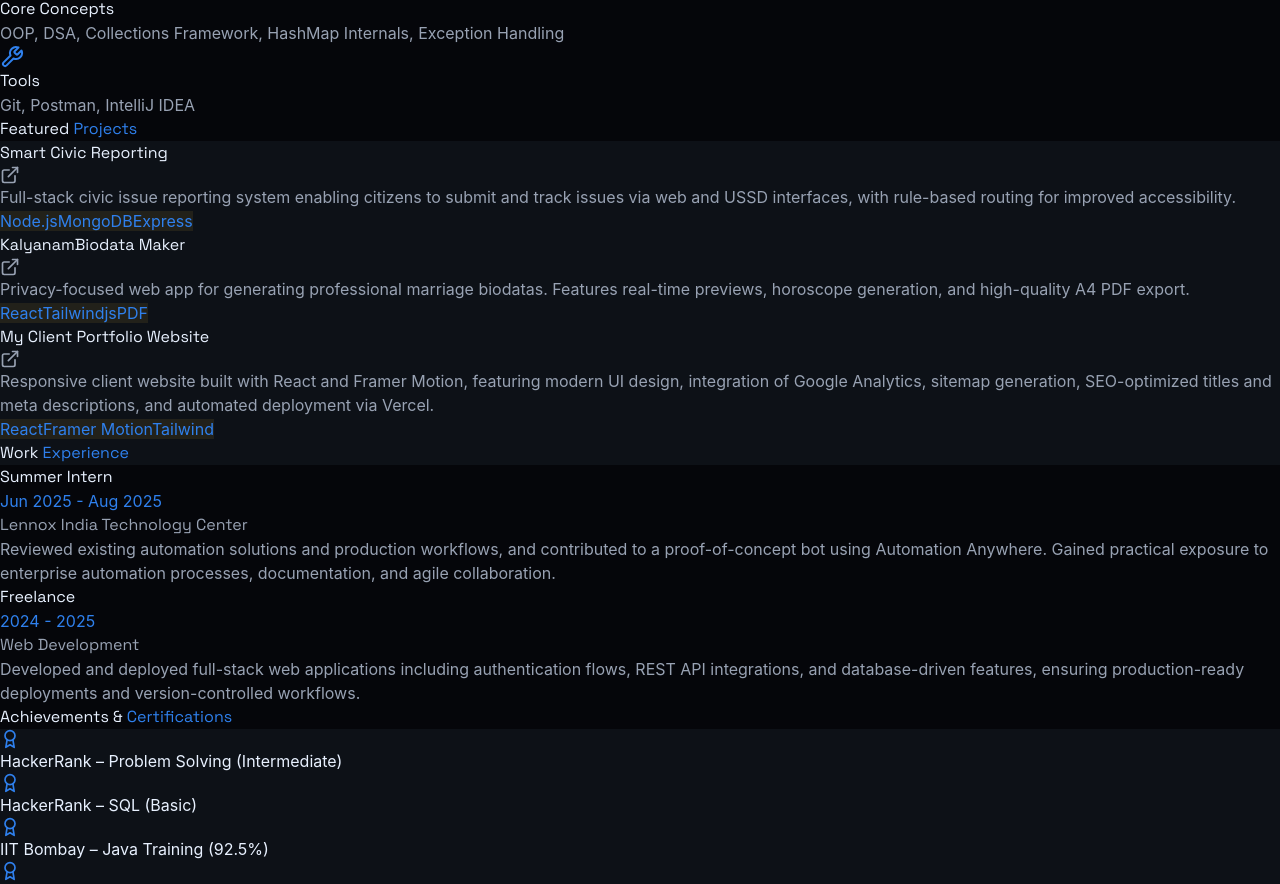
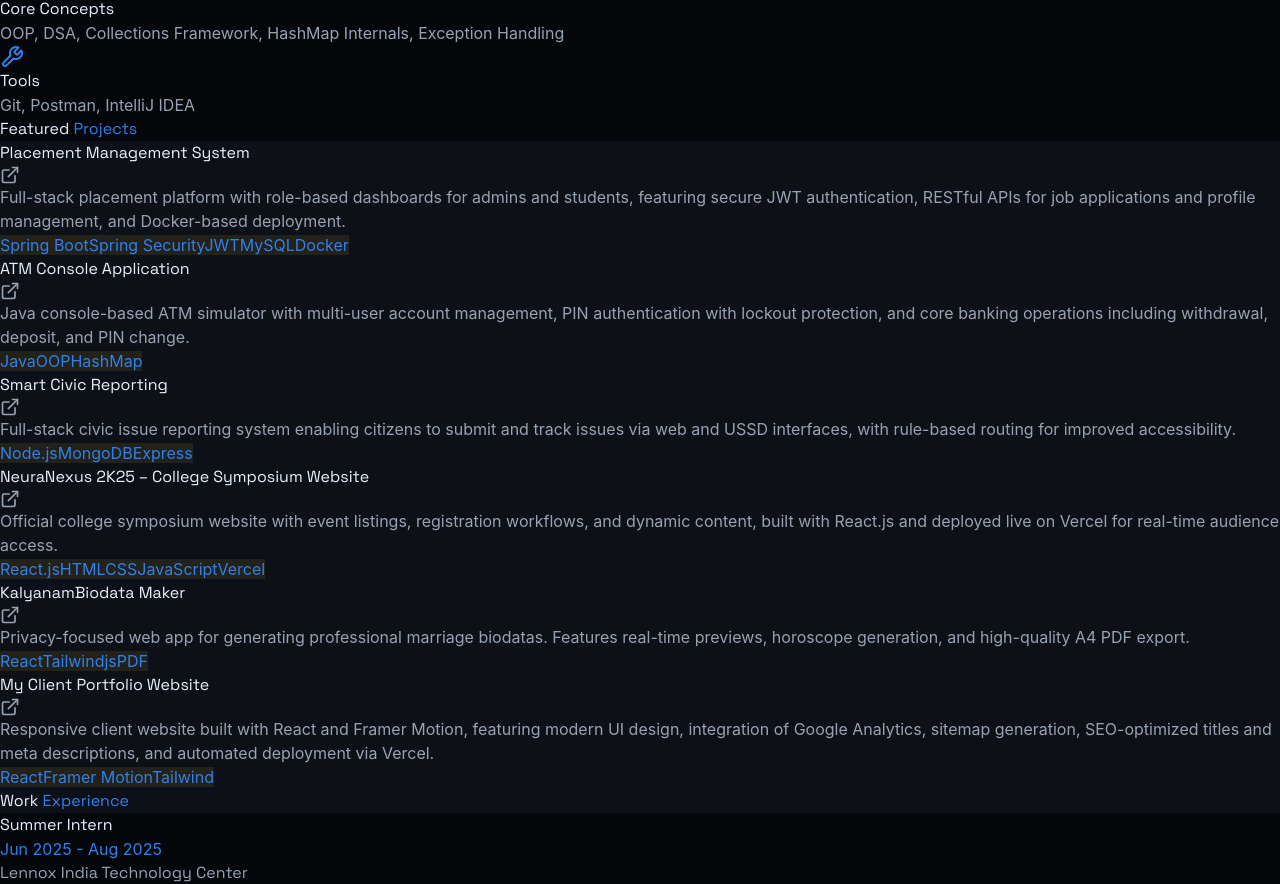
Before and after one commit to rameshkumark24/My-Portfolio, a React (Vite) app: page / in a window 1280 px wide. Shown: the part 956-1840 px from the top of the page. Built offline with nearby package versions, Linux system fonts and the light colour scheme; the HTML template or start-up script is replaced by a standard one; a web font is replaced by a local one.

Commit message:
Add new project entries to App.jsx

```diff
--- a/src/App.jsx
+++ b/src/App.jsx
@@ -82,11 +82,29 @@ const RESUME_DATA = {
       }
   ],
   projects: [
+      {
+      title: "Placement Management System",
+      tech: ["Spring Boot", "Spring Security", "JWT", "MySQL", "Docker"],
+      desc: "Full-stack placement platform with role-based dashboards for admins and students, featuring secure JWT authentication, RESTful APIs for job applications and profile management, and Docker-based deployment.",
+      link: "https://github.com/rameshkumark24/placement_system"
+    },
+    {
+      title: "ATM Console Application",
+      tech: ["Java", "OOP", "HashMap"],
+      desc: "Java console-based ATM simulator with multi-user account management, PIN authentication with lockout protection, and core banking operations including withdrawal, deposit, and PIN change.",
+      link: "https://github.com/rameshkumark24/java-Console"
+    },
     {
       title: "Smart Civic Reporting",
       tech: ["Node.js", "MongoDB", "Express"],
       desc: "Full-stack civic issue reporting system enabling citizens to submit and track issues via web and USSD interfaces, with rule-based routing for improved accessibility.",
       link: "https://github.com/rameshkumark24/Civic-Sense-SIH"
+    },
+    {
+        title: "NeuraNexus 2K25 – College Symposium Website",
+        tech: ["React.js", "HTML", "CSS", "JavaScript", "Vercel"],
+        desc: "Official college symposium website with event listings, registration workflows, and dynamic content, built with React.js and deployed live on Vercel for real-time audience access.",
+        link: "https://github.com/rameshkumark24/NeuraNexux-2k25"
     },
     {
       title: "KalyanamBiodata Maker",
```
